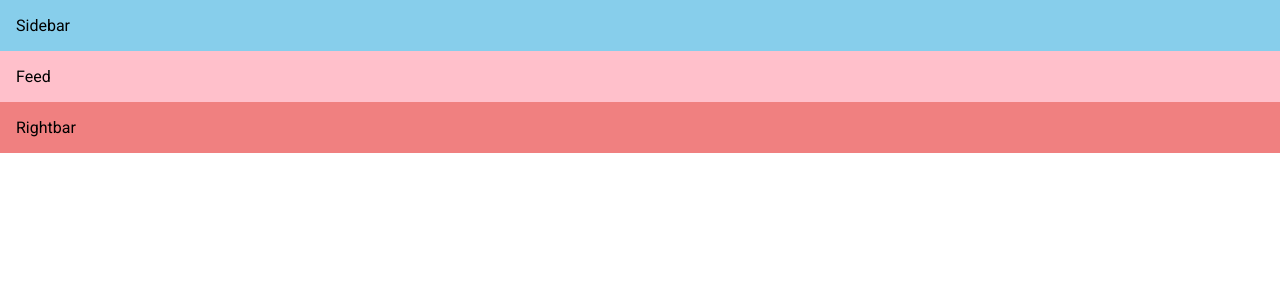
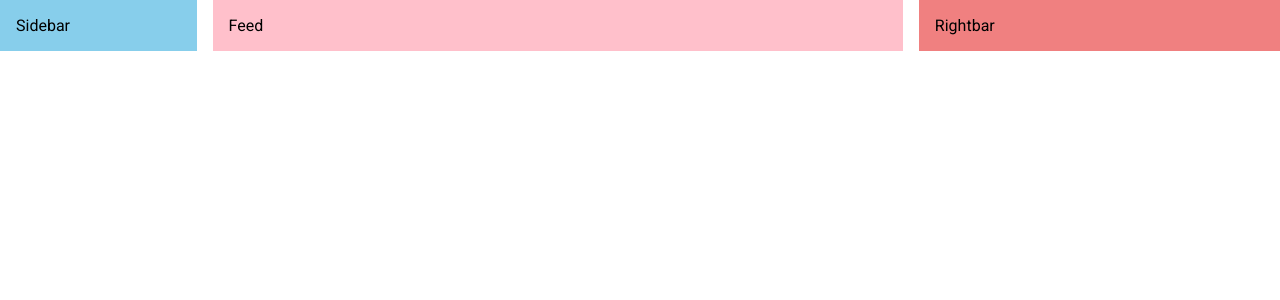
Before and after one commit to MASsAED/social-web, a React (Create React App) app: page / in a window 1280 px wide. Shown: the top 300 px of the page. Built offline with nearby package versions, Linux system fonts and the light colour scheme.

Commit message:
Wrap Com into Box & wraps and manages layout By Stack

```diff
--- a/src/App.js
+++ b/src/App.js
@@ -1,15 +1,20 @@
+import Feed from "./components/Feed"
 import Sidebar from "./components/Sidebar"
-import Feed from "./components/Feed"
 import Rightbar from "./components/Rightbar"
+import Navbar from "./components/Navbar";
+import { Box, Stack } from "@mui/material";
 
 const App = () => {
 
   return (
-    <div>
+    <Box>
+      <Navbar />
+      <Stack direction="row" spacing={2} justifyContent="space-between">
       <Sidebar />
       <Feed />
       <Rightbar />
-    </div>
+      </Stack>
+    </Box>
   );
 }
 
```
